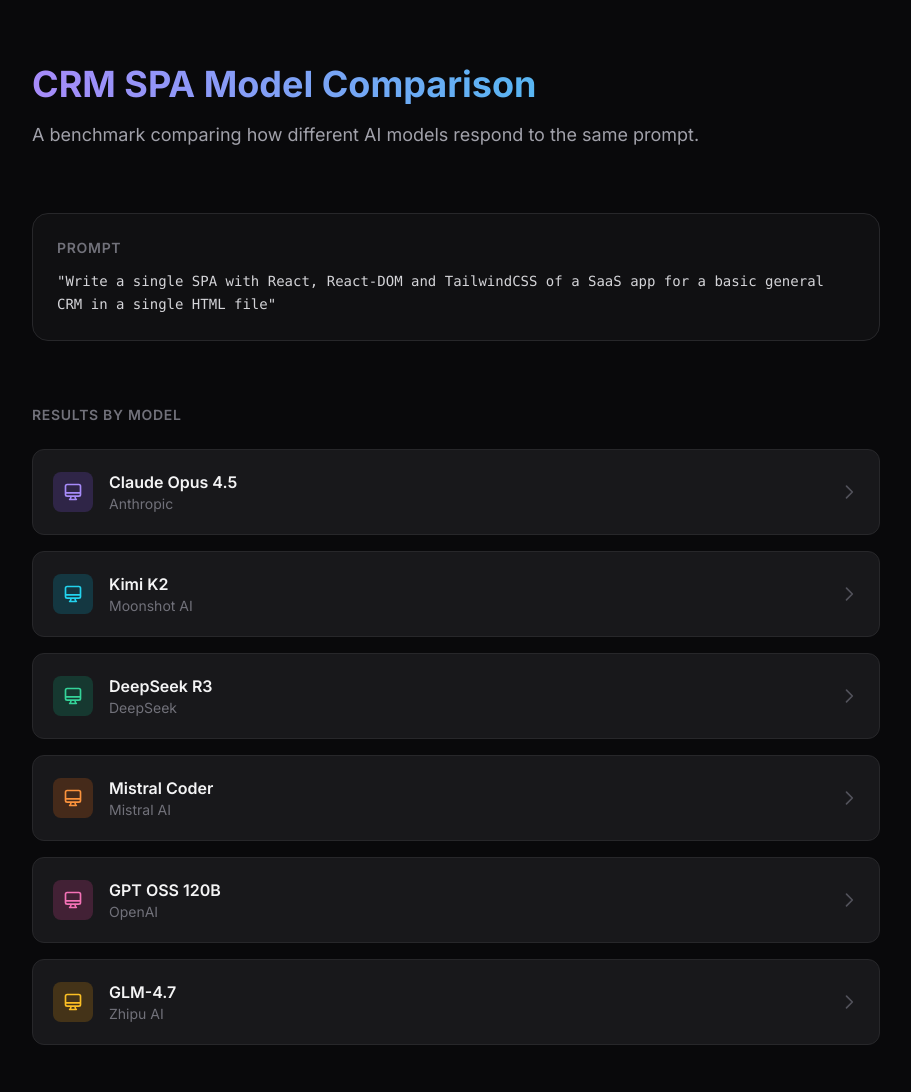
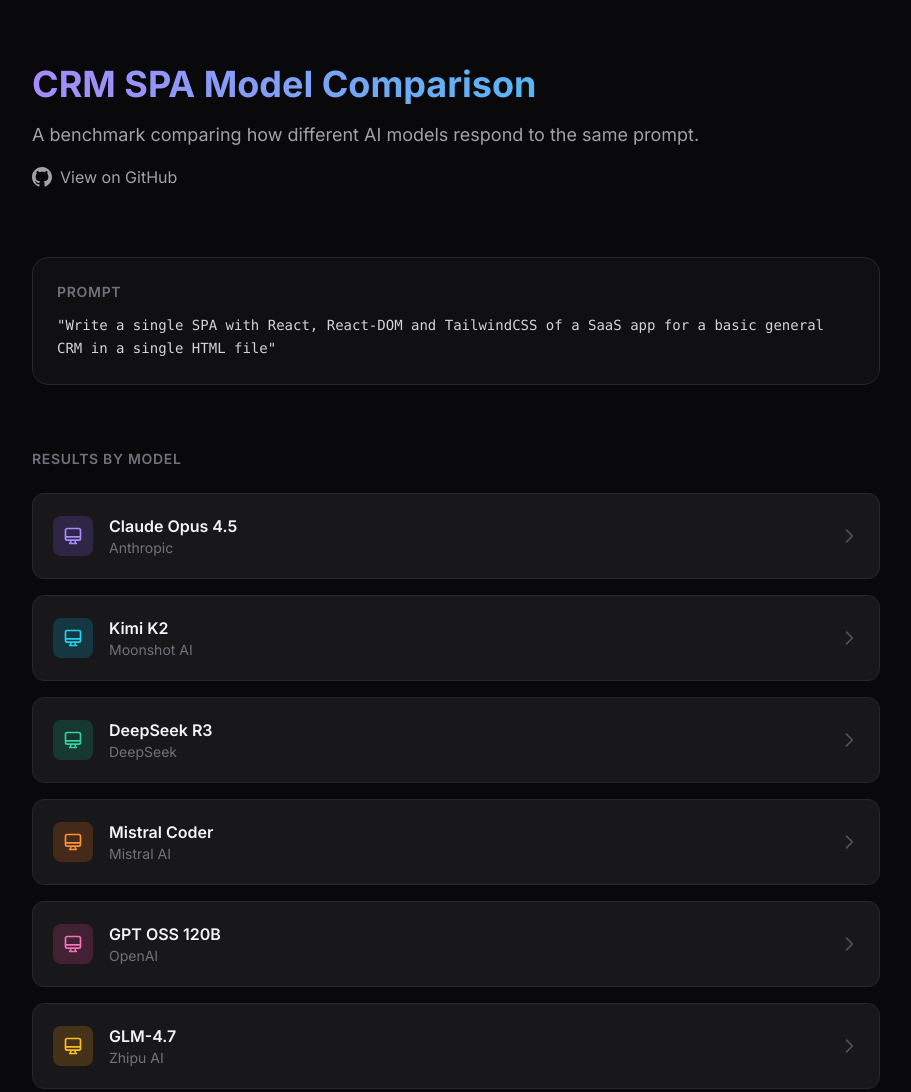
Before and after one commit to alonronin/crmapp, a plain HTML site: page index.html in a window 1280 px wide. Shown: the top 1092 px of the page, without its empty margins (184-1095 px from the left). Drawn offline with nearby package versions, Linux system fonts and the light colour scheme.

Commit message:
Fix typo in inline style property and add GitHub link to header section

```diff
--- a/index.html
+++ b/index.html
@@ -20,6 +20,10 @@
       <p class="text-zinc-400 text-lg leading-relaxed max-w-2xl">
         A benchmark comparing how different AI models respond to the same prompt.
       </p>
+      <a href="https://github.com/alonronin/crmapp" target="_blank" class="inline-flex items-center gap-2 mt-4 text-zinc-400 hover:text-violet-400 transition-colors">
+        <svg class="w-5 h-5" fill="currentColor" viewBox="0 0 24 24"><path d="M12 0c-6.626 0-12 5.373-12 12 0 5.302 3.438 9.8 8.207 11.387.599.111.793-.261.793-.577v-2.234c-3.338.726-4.033-1.416-4.033-1.416-.546-1.387-1.333-1.756-1.333-1.756-1.089-.745.083-.729.083-.729 1.205.084 1.839 1.237 1.839 1.237 1.07 1.834 2.807 1.304 3.492.997.107-.775.418-1.305.762-1.604-2.665-.305-5.467-1.334-5.467-5.931 0-1.311.469-2.381 1.236-3.221-.124-.303-.535-1.524.117-3.176 0 0 1.008-.322 3.301 1.23.957-.266 1.983-.399 3.003-.404 1.02.005 2.047.138 3.006.404 2.291-1.552 3.297-1.23 3.297-1.23.653 1.653.242 2.874.118 3.176.77.84 1.235 1.911 1.235 3.221 0 4.609-2.807 5.624-5.479 5.921.43.372.823 1.102.823 2.222v3.293c0 .319.192.694.801.576 4.765-1.589 8.199-6.086 8.199-11.386 0-6.627-5.373-12-12-12z"/></svg>
+        <span>View on GitHub</span>
+      </a>
     </header>
 
     <section class="mb-16 p-6 rounded-2xl bg-zinc-900/50 border border-zinc-800">
```
